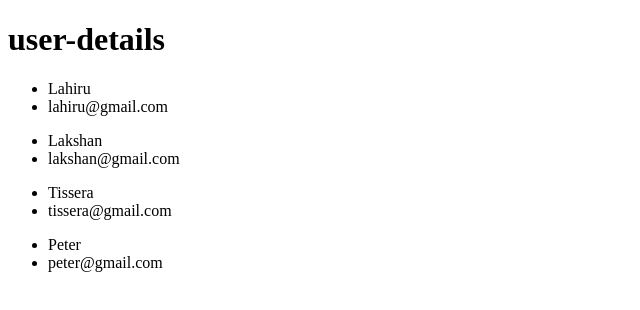
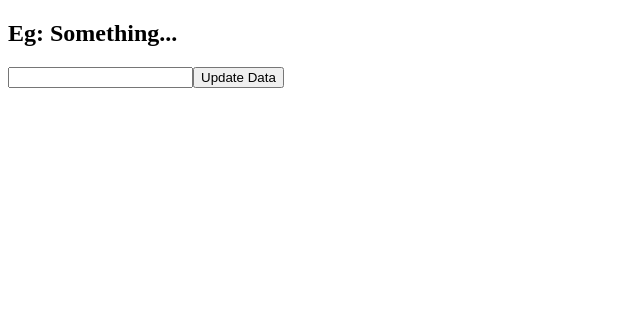
Before and after one commit to LahiruLakshan/Learning-Angular, an Angular app: page / in a window 1280 px wide. Shown: the top 310 px of the page, without its empty margins (0-640 px from the left). Built offline with nearby package versions, Linux system fonts and the light colour scheme.

Commit message:
send data child to parent

```diff
--- a/src/app/app.component.html
+++ b/src/app/app.component.html
@@ -3,7 +3,9 @@
 <!--<app-todo-list></app-todo-list>-->
 <!--<app-child [item]="item"></app-child>-->
 <!--<button (click)="random()">Random</button>-->
-<h1>user-details </h1>
-<ul *ngFor="let item of userDetails">
-  <app-user-details [detail]="item"></app-user-details>
-</ul>
+<!--<h1>user-details </h1>-->
+<!--<ul *ngFor="let item of userDetails">-->
+<!--  <app-user-details [detail]="item"></app-user-details>-->
+<!--</ul>-->
+<h2>{{data}}</h2>
+<app-child (updateData)="updateDataEvent($event)"></app-child>
--- a/src/app/app.component.ts
+++ b/src/app/app.component.ts
@@ -13,8 +13,15 @@ export class AppComponent {
     {name:"Tissera", email: "tissera@gmail.com"},
     {name:"Peter", email: "peter@gmail.com"},
   ]
-
+  data="Eg: Something..."
   random() {
     this.item = Math.floor(Math.random()*20);
   }
+
+  updateDataEvent(value:string){
+    if (value === ""){
+      value = "Eg: Something..."
+    }
+    this.data = value;
+  }
 }
--- a/src/app/child/child.component.html
+++ b/src/app/child/child.component.html
@@ -1,3 +1,5 @@
-<h1>child works!</h1>
+<!--<h1>child works!</h1>-->
 
-<h2>{{item}}</h2>
+<!--<h2>{{item}}</h2>-->
+<input type="text" #box/>
+<button (click)="updateData.emit(box.value)">Update Data</button>
--- a/src/app/child/child.component.ts
+++ b/src/app/child/child.component.ts
@@ -1,4 +1,4 @@
-import {Component, Input, OnInit} from '@angular/core';
+import {Component, EventEmitter, Input, OnInit, Output, } from '@angular/core';
 
 @Component({
   selector: 'app-child',
@@ -11,6 +11,9 @@ export class ChildComponent implements OnInit {
 
   @Input()
   item:number = 0;
+
+  @Output()
+  updateData = new EventEmitter<string>();
   ngOnInit(): void {
   }
 
```
